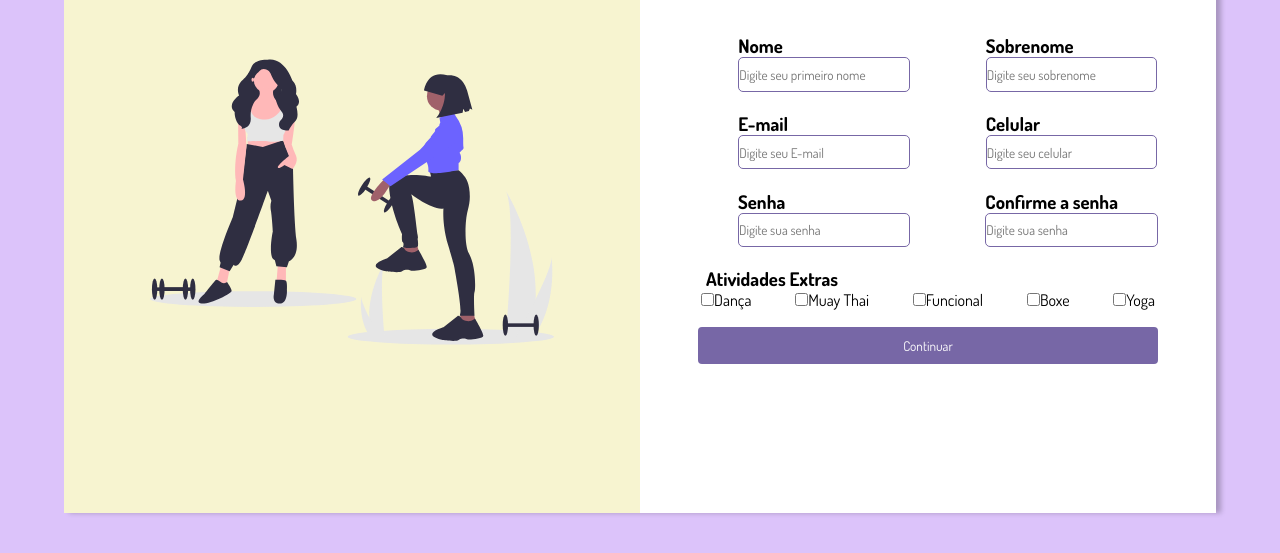
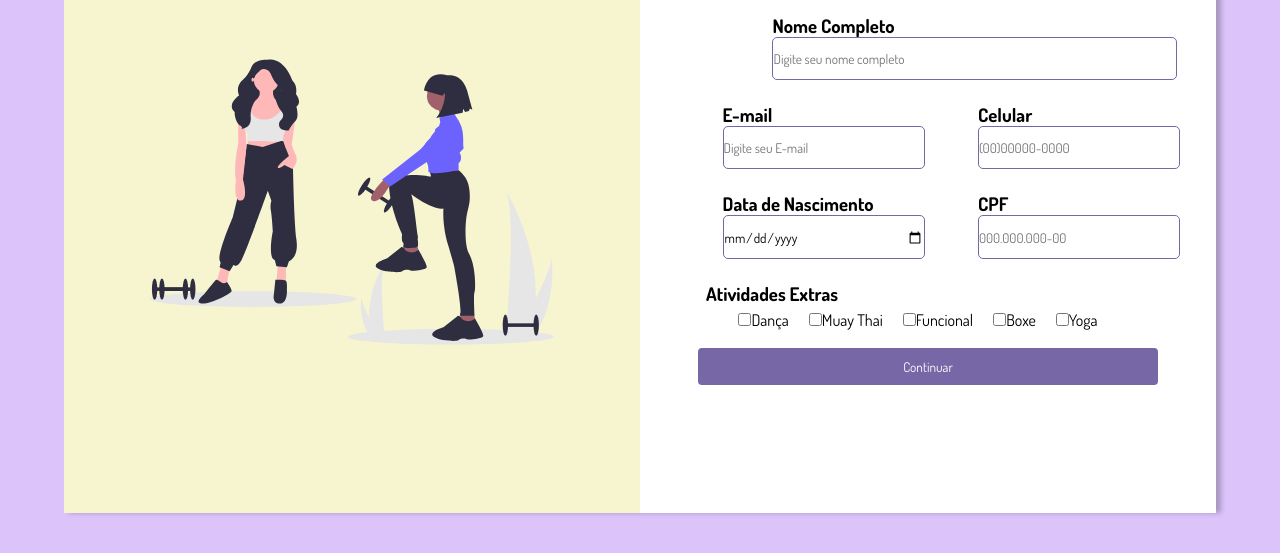
Before and after one commit to Izadora1/Formulario-cadastro, a plain HTML site: page index.html in a window 1280 px wide. Shown: the part 247-800 px from the top of the page. Drawn offline with Linux system fonts and the light colour scheme.

Commit message:
modificações nos campos do form

```diff
--- a/css/style.css
+++ b/css/style.css
@@ -84,21 +84,38 @@ body{
     color: black;
 }
 
-.linha2 input {
+.linha2 input{
     width: 130%;
-    height: 80%;
+    height: 100%;
     border: 1px solid var(--roxo-escuro);
     border-radius: 5px;
-  }
+}
 
-.nome, .e-mail, .senha{
+.nome-completo, .e-mail, .data-cpf {
     display: flex;
     justify-content: space-evenly;
+    margin-bottom: 2%;
+}
+
+.nome-completo .texto {
+    width: 60%;
+}
+
+.e-mail .texto, .data-cpf .texto {
+    width: 33%;
+
 }
 
 .atividades {
     display: flex;
-    justify-content: space-evenly;
+    justify-content: center;
+    align-items: center;
+    flex-direction: row;
+    margin-top: 5px;
+}
+
+.atividades label {
+    margin-right: 20px;
 }
 
 .linha3, .texto{
--- a/index.html
+++ b/index.html
@@ -13,39 +13,36 @@
             <img src="img/undraw_personal_training_0dqn.svg" alt="pessoas se exercitando">
         </div>
         <div class="cadastro">
+            <form action="#">
                 <div class="linha1">
                     <h1>Cadastre-se</h1>
                     <input type="button" value="Entrar" onclick="">
                 </div>
                 <div class="linha2">
-                <div class="nome">
+                    <div class="nome-completo">
                         <div class="texto">
-                        <h3>Nome</h3>
-                        <input type="text" placeholder="Digite seu primeiro nome">
-                    </div>
-                    <div class="texto">
-                        <h3>Sobrenome</h3>
-                        <input type="text" placeholder="Digite seu sobrenome">
+                            <h3>Nome Completo</h3>
+                            <input type="text" placeholder="Digite seu nome completo">
                         </div>
                     </div>
                     <div class="e-mail">
                         <div class="texto">
                             <h3>E-mail</h3>
-                        <input type="text" placeholder="Digite seu E-mail">
+                            <input type="email" placeholder="Digite seu E-mail">
                         </div>
                         <div class="texto">
                             <h3>Celular</h3>
-                        <input type="text" placeholder="Digite seu celular">
+                            <input type="text" placeholder="(00)00000-0000">
                         </div>
                     </div>
-                <div class="senha">
+                    <div class="data-cpf">
                         <div class="texto">
-                        <h3>Senha</h3>
-                        <input type="password" placeholder="Digite sua senha">
+                            <h3>Data de Nascimento</h3>
+                            <input type="date" placeholder="00/00/0000">
                         </div>
                         <div class="texto">
-                        <h3>Confirme a senha</h3>
-                        <input type="password" placeholder="Digite sua senha">
+                            <h3>CPF</h3>
+                            <input type="text" placeholder="000.000.000-00">
                         </div>
                     </div>
                 </div>
@@ -62,6 +59,7 @@
                 <div class="linha4">
                     <input type="button" value="Continuar" onclick="">
                 </div>
+            </form>
         </div>
     </div>
 </body>
```
Lines whose indentation alone changed are shown as unchanged.
